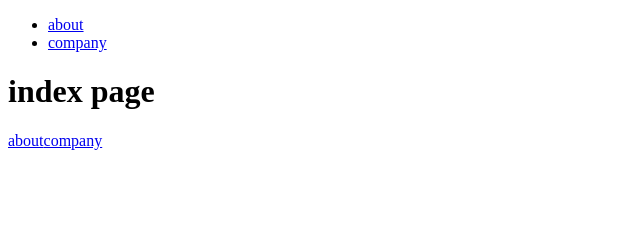
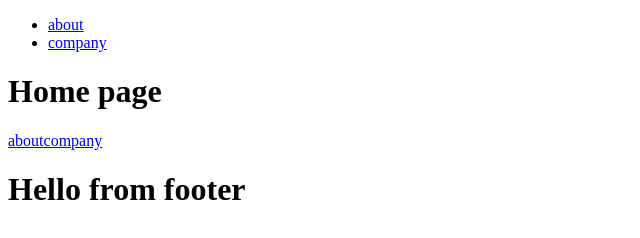
Before and after one commit to githumbi/Learning-Gatsbyjs, a Gatsby site: page / in a window 1280 px wide. Shown: the whole page, without its empty margins (0-640 px from the left). Built offline with nearby package versions, Linux system fonts and the light colour scheme; Gatsby itself is replaced by a stand-in of ours.

Commit message:
navigation

```diff
--- /dev/null
+++ b/src/components/Footer.js
@@ -0,0 +1,11 @@
+import React from 'react'
+
+const Footer = () => {
+  return (
+   <footer>
+   <h1> Hello from footer</h1>
+   </footer>
+  )
+}
+
+export default Footer
--- /dev/null
+++ b/src/components/Layout.js
@@ -0,0 +1,16 @@
+import React from 'react'
+import Navbar from './navbar'
+import Footer from './Footer'
+
+
+const Layout = ({children}) => {
+  return (
+   <>
+<Navbar />
+{children}
+<Footer />
+   </>
+  )
+}
+
+export default Layout
--- a/src/pages/index.js
+++ b/src/pages/index.js
@@ -1,19 +1,18 @@
 import React from 'react'
 import { Link } from 'gatsby'
-import Navbar from '../components/navbar'
+import Layout from '../components/Layout'
 
 const index = () => {
   return (
-    <div>
-      <Navbar />
-      <h1>index page</h1>
+    <Layout>
+      <h1>Home page</h1>
     <div>
       <Link to='/about'>about</Link>
       <Link to='/company/company'>company</Link>
 
     </div>
 
-    </div>
+    </Layout>
 
 
   )
```
Also changed, not shown: src/pages/about.js (+7 -5 lines).
